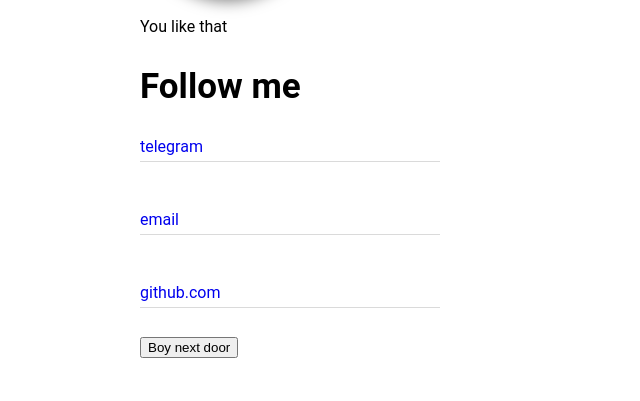
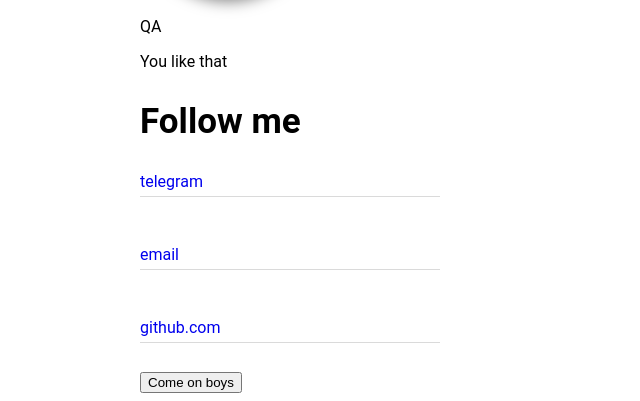
Before and after one commit to TimurSubkhankulov/cv--HTML-CSS-JS, a plain HTML site: page index.html in a window 1280 px wide. Shown: the part 428-829 px from the top of the page, without its empty margins (0-640 px from the left). Before the commit the page ends 800 px from the top, so only its background shows below. Drawn offline with Linux system fonts and the light colour scheme.

Commit message:
доавил параграф

```diff
--- a/index.html
+++ b/index.html
@@ -14,7 +14,7 @@
 		<div class="item">
 			<img class="photo" src="https://foni.club/uploads/posts/2023-01/1672730938_foni-club-p-oboi-gachimuchi-57.jpg" width="170" height="170" alt="фото">
 		</div>
-
+        <p>QA</p>
 			<p>You like that</p>
 
 			<h2>Follow me</h2>
@@ -31,7 +31,7 @@
 
 				<a href="https://github.com/TimurSubkhankulov">github.com</a>
 			</div>
-				<button type="button">Boy next door</button>
+				<button type="button">Come on boys</button>
 				<script type="text/javascript" src="js.js"></script>
 
 </body>
```
